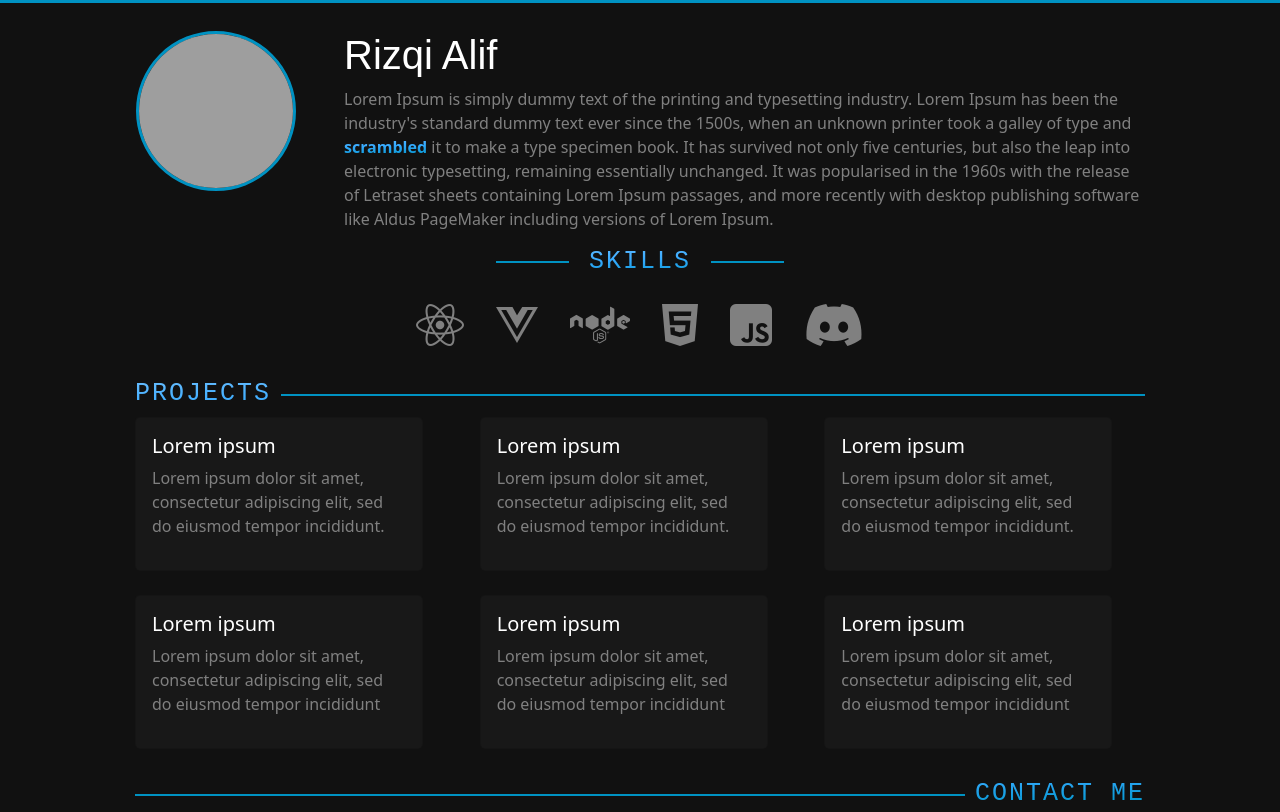
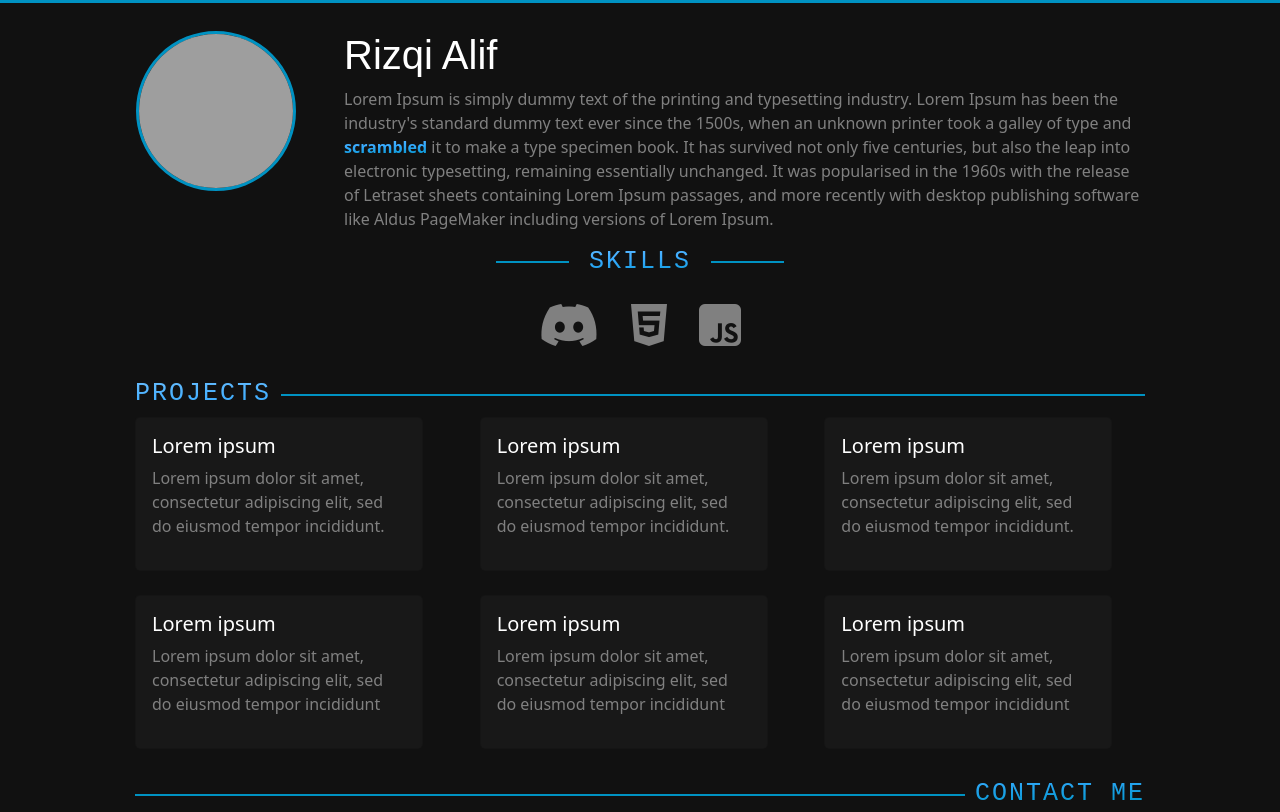
Before and after one commit to alif666-mwk/alif666-mwk.github.io, a plain HTML site: page index.html in a window 1280 px wide. Shown: the top 812 px of the page. Drawn offline with nearby package versions, Linux system fonts and the light colour scheme; grey boxes are pictures that could not be loaded; a web font is replaced by a local one.

Commit message:
Update index.html

```diff
--- a/index.html
+++ b/index.html
@@ -25,7 +25,7 @@
                 <div class="flex-shrink-0">
                     <!-- IMAGE OF THE PERSON-->
                     <img class="gradiant-effect"
-                        src="https://static.wikia.nocookie.net/to-be-a-power-in-the-shadows/images/8/8e/Kagenou.jpg/revision/latest?cb=20210226142328"
+                        src="https://s3.zerochan.net/Kage.no.Jitsuryokusha.ni.Naritakute%21.240.3242398.jpg"
                         alt="image">
                 </div>
                 <div class="flex-grow-1 ms-5 name-heading">
@@ -48,12 +48,12 @@
         <br>
         <!-- SKILLS OR TECH HE KNOWS -->
         <div class="d-flex justify-content-center align-content-between flex-wrap" id="skills">
-            <i class="fab fa-react skills-icon" data-tippy-content="React Native"></i>
-            <i class="fab fa-vuejs skills-icon" data-tippy-content="Vuejs"></i>
-            <i class="fab fa-node skills-icon" data-tippy-content="Node.js"></i>
+
+
+            <i class="fab fa-discord skills-icon" data-tippy-content="Discord Administrator"></i>
             <i class="fab fa-html5 skills-icon" data-tippy-content="HTML"></i>
             <i class="fab fa-js-square skills-icon" data-tippy-content="JavaScript"></i>
-            <i class="fab fa-discord skills-icon" data-tippy-content="Discord Bot Developer"></i>
+
         </div>
 
 
```
